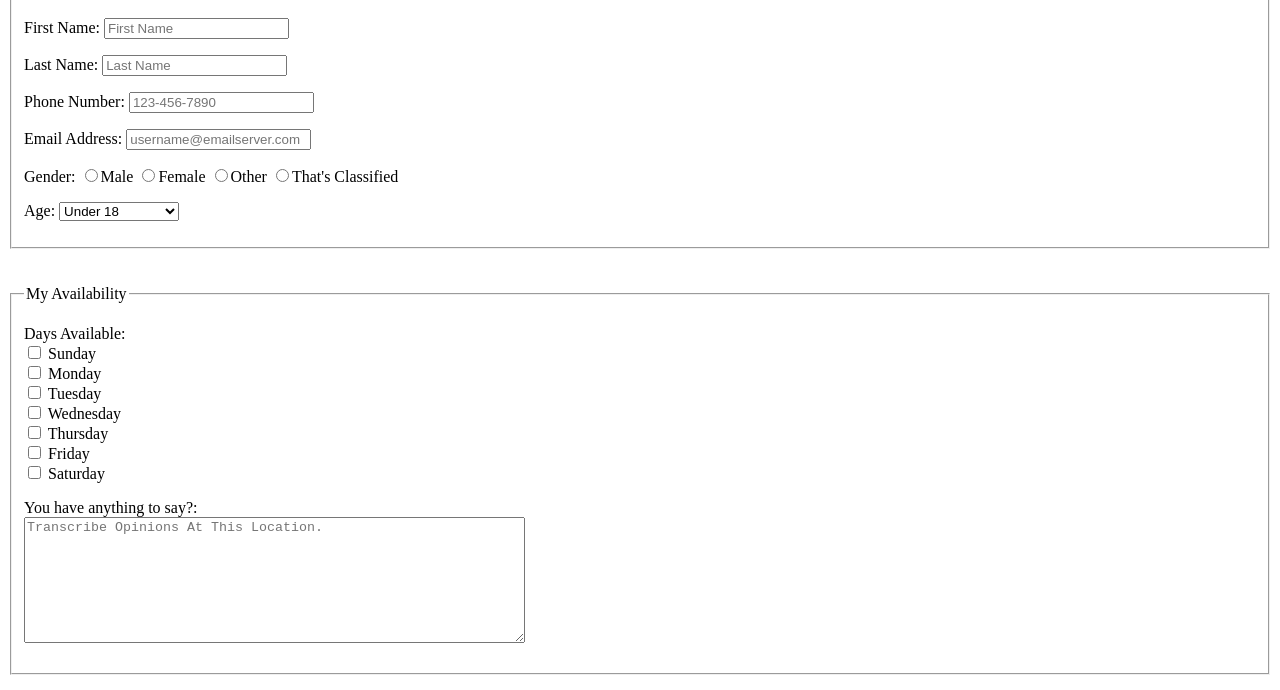
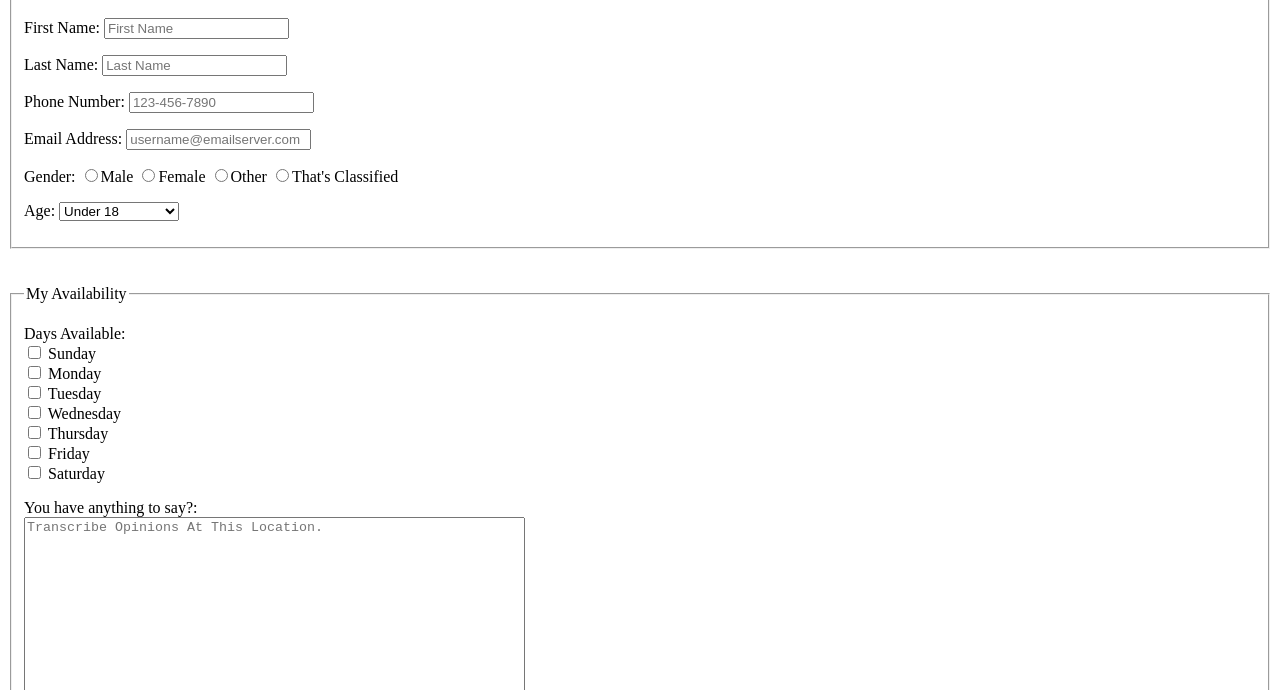
Before and after one commit to asuhail1270106/ProductionProblem3, a plain HTML site: page pp3.html in a window 1280 px wide. Shown: the part 101-791 px from the top of the page. Drawn offline with Linux system fonts and the light colour scheme.

Commit message:
Update pp3.html

```diff
--- a/pp3.html
+++ b/pp3.html
@@ -50,7 +50,7 @@
         </p>
         <p>
           <label for="addcomments">You have anything to say?:</label><br/>
-          <textarea cols="60" rows="8" name="comments_field" placeholder="Transcribe Opinions At This Location." id="addcomments"></textarea>
+          <textarea cols="60" rows="20" name="comments_field" placeholder="Transcribe Opinions At This Location." id="addcomments"></textarea>
         </p>
         <p><input type="hidden" name="hidden_field" value="asuhail"></p>
       </fieldset>
```
